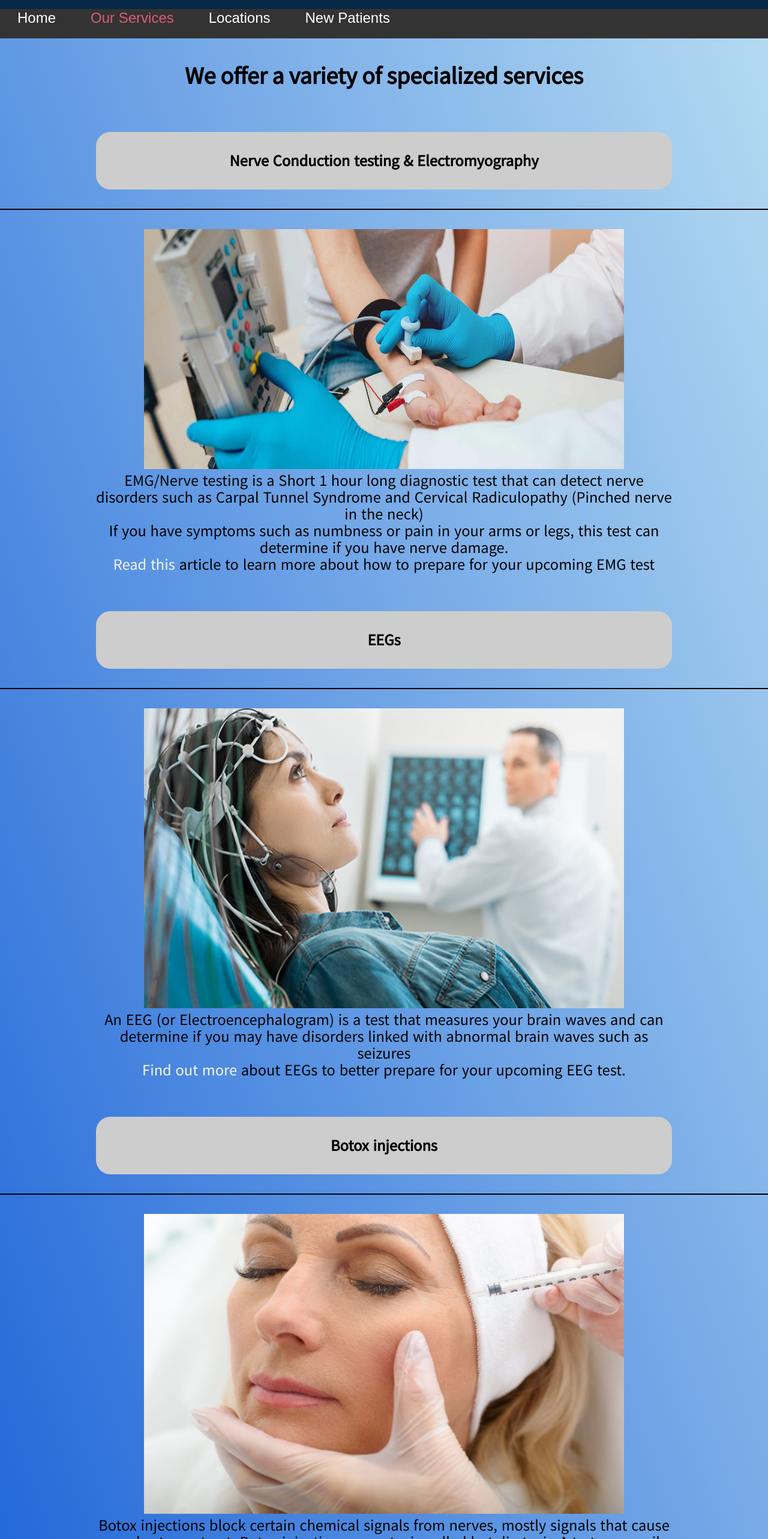
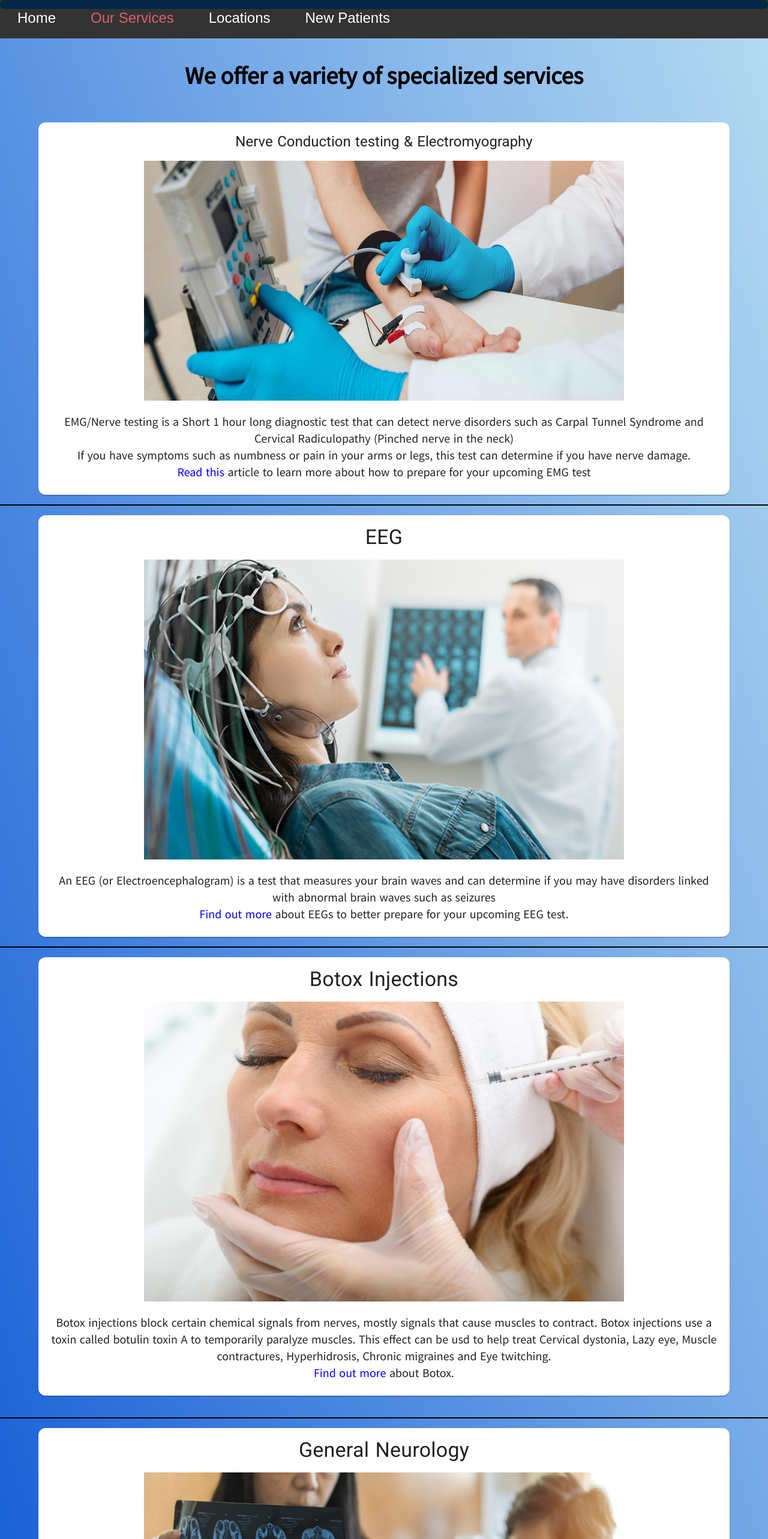
Before and after one commit to BuckyMcYolo/MidSouth-Neurology, a Next.js app: page /services in a window 1280 px wide. Shown: the top 2566 px of the page at 60% size. Built offline with nearby package versions, Linux system fonts and the light colour scheme.

Commit message:
redesigned services page

```diff
--- a/components/Footer.js
+++ b/components/Footer.js
@@ -49,10 +49,7 @@ const Footer = () => {
         </p>{" "}
         <p className={FooterStyles.patient_portal}>
           Contact Us:
-          <a
-            href="tel:6623969447"
-            className=" text-black  hover:text-blue-500 active:text-blue-400 rounded-full px-5  text-center "
-          >
+          <a href="tel:6623969447" className=" pl-2 sm:pl-0  text-center ">
             <motion.button
               className={FooterStyles.mychartbtn}
               whileHover={{
--- a/pages/services.js
+++ b/pages/services.js
@@ -4,8 +4,15 @@ import serviceStyles from "../styles/Services.module.css";
 import Image from "next/image";
 import { motion, useScroll } from "framer-motion";
 import Head from "next/head";
+import {
+  CardContent,
+  CardMedia,
+  Card,
+  CardHeader,
+  Container,
+} from "@mui/material";
 
-export const services = () => {
+export const Services = () => {
   const { scrollYProgress } = useScroll();
   return (
     <>
@@ -21,30 +28,27 @@ export const services = () => {
         initial={{ opacity: 0 }}
         whileInView={{ opacity: 1 }}
         viewport={{ once: true }}
-        transition={{ duration: 3 }}
+        transition={{ duration: 1.5 }}
         className={serviceStyles.main}
       >
         We offer a variety of specialized services
       </motion.h2>
       <h3 className={serviceStyles.services}>
         <ul>
+          <Container>
             <motion.li
               initial={{ opacity: 0 }}
               whileInView={{ opacity: 1 }}
               viewport={{ once: true }}
-            transition={{ duration: 3 }}
-            className="text-4xl border-b-2 border-black "
-          >
-            <p>Nerve Conduction testing & Electromyography</p>
-          </motion.li>
-
-          <motion.li
-            initial={{ opacity: 0 }}
-            whileInView={{ opacity: 1 }}
-            viewport={{ once: true }}
-            transition={{ duration: 3 }}
+              transition={{ duration: 1.5 }}
               className="text-xl"
             >
+              <Card className="rounded-xl my-4">
+                <CardHeader
+                  titleTypographyProps={{ variant: "h5" }}
+                  title="Nerve Conduction testing & Electromyography"
+                />
+                <CardMedia>
                   <Image
                     src="/EMGhero.jpg"
                     width={800}
@@ -52,13 +56,14 @@ export const services = () => {
                     layout="intrinsic"
                     alt="EMG being done"
                   />
+                </CardMedia>
+                <CardContent className="text-lg md:text-xl">
+                  EMG/Nerve testing is a Short 1 hour long diagnostic test that
+                  can detect nerve disorders such as Carpal Tunnel Syndrome and
+                  Cervical Radiculopathy (Pinched nerve in the neck)
                   <br />
-            EMG/Nerve testing is a Short 1 hour long diagnostic test that can
-            detect nerve disorders such as Carpal Tunnel Syndrome and Cervical
-            Radiculopathy (Pinched nerve in the neck)
-            <br />
-            If you have symptoms such as numbness or pain in your arms or legs,
-            this test can determine if you have nerve damage.
+                  If you have symptoms such as numbness or pain in your arms or
+                  legs, this test can determine if you have nerve damage.
                   <br />{" "}
                   <a
                     href="https://www.mayoclinic.org/tests-procedures/emg/about/pac-20393913"
@@ -67,40 +72,49 @@ export const services = () => {
                     {" "}
                     Read this{" "}
                   </a>{" "}
-            article to learn more about how to prepare for your upcoming EMG
-            test
+                  article to learn more about how to prepare for your upcoming
+                  EMG test
+                </CardContent>
+              </Card>
             </motion.li>
+          </Container>
           <motion.li
             initial={{ opacity: 0 }}
             whileInView={{ opacity: 1 }}
             viewport={{ once: true }}
-            transition={{ duration: 3 }}
+            transition={{ duration: 1.5 }}
             className="border-b-2 border-black text-4xl"
-          >
-            <p>EEGs</p>
-          </motion.li>
+          ></motion.li>
+          <Container>
             <motion.li
               initial={{ opacity: 0 }}
               whileInView={{ opacity: 1 }}
               viewport={{ once: true }}
-            transition={{ duration: 3 }}
+              transition={{ duration: 1.5 }}
               className="text-xl"
             >
+              <Card className="rounded-xl my-4">
+                <CardHeader
+                  titleTypographyProps={{ variant: "h4" }}
+                  title="EEG"
+                />
+                <CardMedia>
                   <Image
                     initial={{ opacity: 0 }}
                     whileInView={{ opacity: 1 }}
                     viewport={{ once: true }}
-              transition={{ duration: 3 }}
+                    transition={{ duration: 1.5 }}
                     src="/Electroencephalogram.jpg"
                     width={800}
                     height={500}
                     layout="intrinsic"
                     alt="EEG being done"
                   />
-            <br />
-            An EEG (or Electroencephalogram) is a test that measures your brain
-            waves and can determine if you may have disorders linked with
-            abnormal brain waves such as seizures <br />{" "}
+                </CardMedia>
+                <CardContent className="text-lg md:text-xl">
+                  An EEG (or Electroencephalogram) is a test that measures your
+                  brain waves and can determine if you may have disorders linked
+                  with abnormal brain waves such as seizures <br />{" "}
                   <a
                     href="https://www.mayoclinic.org/tests-procedures/eeg/about/pac-20393875"
                     className={serviceStyles.href}
@@ -109,23 +123,31 @@ export const services = () => {
                     Find out more{" "}
                   </a>{" "}
                   about EEGs to better prepare for your upcoming EEG test.
+                </CardContent>
+              </Card>
             </motion.li>
+          </Container>
           <motion.li
             initial={{ opacity: 0 }}
             whileInView={{ opacity: 1 }}
             viewport={{ once: true }}
-            transition={{ duration: 3 }}
+            transition={{ duration: 1.5 }}
             className="border-b-2 border-black text-4xl"
-          >
-            <p>Botox injections</p>
-          </motion.li>
+          ></motion.li>
+          <Container>
             <motion.li
               initial={{ opacity: 0 }}
               whileInView={{ opacity: 1 }}
               viewport={{ once: true }}
-            transition={{ duration: 3 }}
+              transition={{ duration: 1.5 }}
               className="text-xl"
             >
+              <Card className="rounded-xl my-4">
+                <CardHeader
+                  titleTypographyProps={{ variant: "h4" }}
+                  title="Botox Injections"
+                />
+                <CardMedia>
                   <Image
                     src="/botox.jpg"
                     width={800}
@@ -133,13 +155,15 @@ export const services = () => {
                     layout="intrinsic"
                     alt="Botox being done"
                   />
+                </CardMedia>
+                <CardContent className="text-lg md:text-xl">
+                  Botox injections block certain chemical signals from nerves,
+                  mostly signals that cause muscles to contract. Botox
+                  injections use a toxin called botulin toxin A to temporarily
+                  paralyze muscles. This effect can be usd to help treat
+                  Cervical dystonia, Lazy eye, Muscle contractures,
+                  Hyperhidrosis, Chronic migraines and Eye twitching.
                   <br />
-            Botox injections block certain chemical signals from nerves, mostly
-            signals that cause muscles to contract. Botox injections use a toxin
-            called botulin toxin A to temporarily paralyze muscles. This effect
-            can be usd to help treat Cervical dystonia, Lazy eye, Muscle
-            contractures, Hyperhidrosis, Chronic migraines and Eye twitching.{" "}
-            <br />{" "}
                   <a
                     href="https://www.mayoclinic.org/tests-procedures/botox/about/pac-20384658"
                     className={serviceStyles.href}
@@ -148,23 +172,33 @@ export const services = () => {
                     Find out more{" "}
                   </a>{" "}
                   about Botox.
+                </CardContent>
+              </Card>
             </motion.li>
+          </Container>
           <motion.li
             initial={{ opacity: 0 }}
             whileInView={{ opacity: 1 }}
             viewport={{ once: true }}
-            transition={{ duration: 3 }}
+            transition={{ duration: 1.5 }}
             className="border-b-2 border-black text-4xl sm:pb-5"
-          >
-            <p>General Neurology</p>
-          </motion.li>
+          ></motion.li>
+          <Container>
             <motion.li
               initial={{ opacity: 0 }}
               whileInView={{ opacity: 1 }}
               viewport={{ once: true }}
-            transition={{ duration: 3 }}
+              transition={{ duration: 1.5 }}
               className="text-xl"
             >
+              <Card className="rounded-xl my-4">
+                <CardHeader
+                  titleTypographyProps={{ variant: "h4" }}
+                  title="General Neurology"
+                >
+                  General Neurology
+                </CardHeader>
+                <CardMedia>
                   <Image
                     src="/services.jpg"
                     width={800}
@@ -173,13 +207,18 @@ export const services = () => {
                     quality={100}
                     alt="Neurologist showing patient MRI"
                   />
-            <br />
-            Our main service here is general Neurology. We are experts in the
-            field of Neurology here and offer diagnosis, treatment, and
-            consulatations on conditions affecting the brain (central nervous
-            system) and all other nerves (peripheal nervous system) Let our
-            staff's decades of combined expierience serve you. <br />{" "}
+                </CardMedia>
+                <CardContent className="text-lg md:text-xl">
+                  Our main service here is general Neurology. We are experts in
+                  the field of Neurology here and offer diagnosis, treatment,
+                  and consulatations on conditions affecting the brain (central
+                  nervous system) and all other nerves (peripheal nervous
+                  system) Let our staff's decades of combined expierience serve
+                  you.
+                </CardContent>
+              </Card>
             </motion.li>
+          </Container>
         </ul>
       </h3>
       <Footer />
@@ -187,4 +226,4 @@ export const services = () => {
   );
 };
 
-export default services;
+export default Services;
--- a/styles/Header.module.css
+++ b/styles/Header.module.css
@@ -43,6 +43,7 @@
   cursor: pointer;
   box-shadow: 0 10px 15px -3px rgba(0, 119, 254, 0.216),
     0 4px 6px -4px rgba(0, 13, 133, 0.418);
+  transition: ease-out 0.25s;
 }
 
 .parent:hover {
--- a/styles/Services.module.css
+++ b/styles/Services.module.css
@@ -1,9 +1,9 @@
 .href {
-  color: whitesmoke;
+  color: blue;
 }
 .href:hover {
   opacity: 0.8;
-  color: rgb(222, 94, 115);
+  text-decoration: underline;
 }
 .services ul {
   list-style: none;
@@ -13,7 +13,6 @@
 }
 .services li {
   display: block;
-  padding: 2rem 10rem;
   font-size: 1.65rem;
   text-align: center;
   word-spacing: 1.5px;
@@ -37,6 +36,7 @@
   background: rgb(7, 39, 70);
   transform-origin: 0%;
   z-index: 5;
+  border-radius: 2rem;
 }
 .main {
   padding: 2rem;
```
Lines whose indentation alone changed are shown as unchanged.
